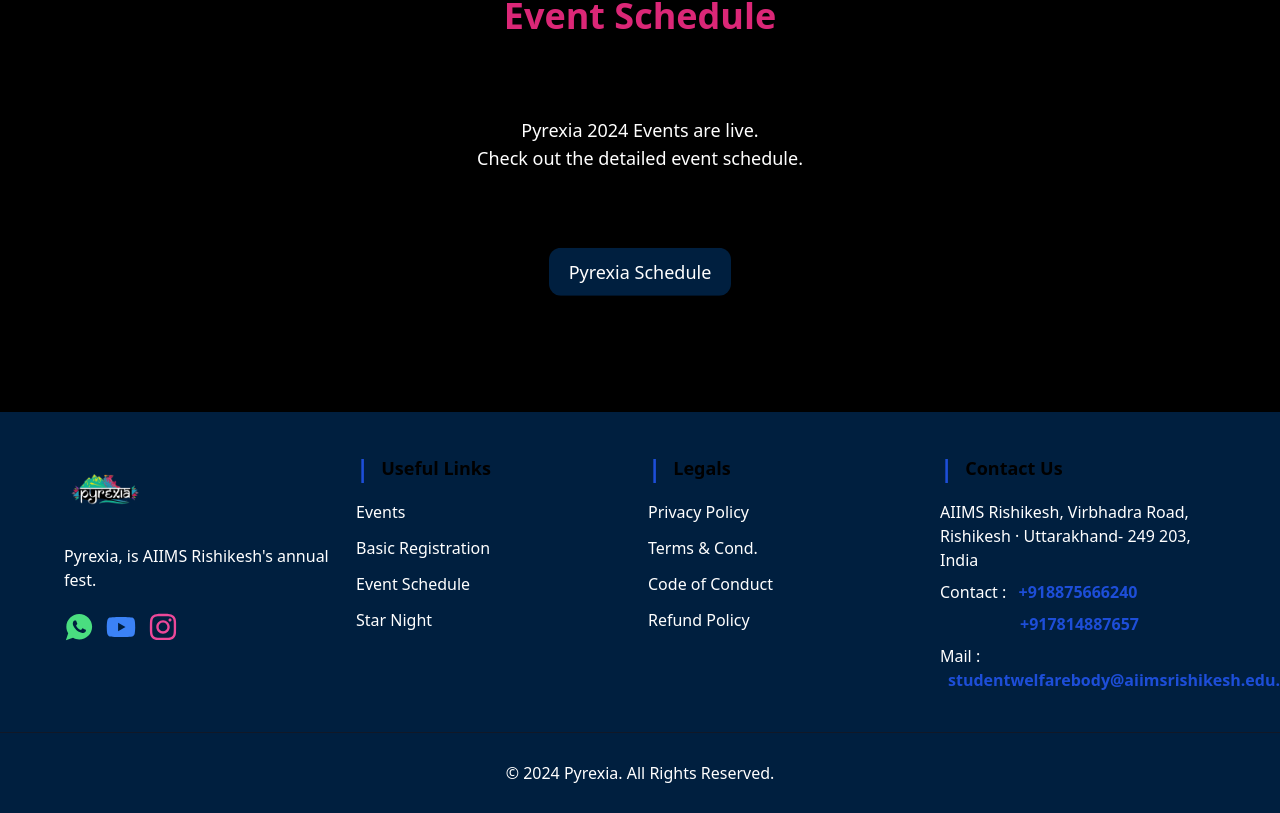
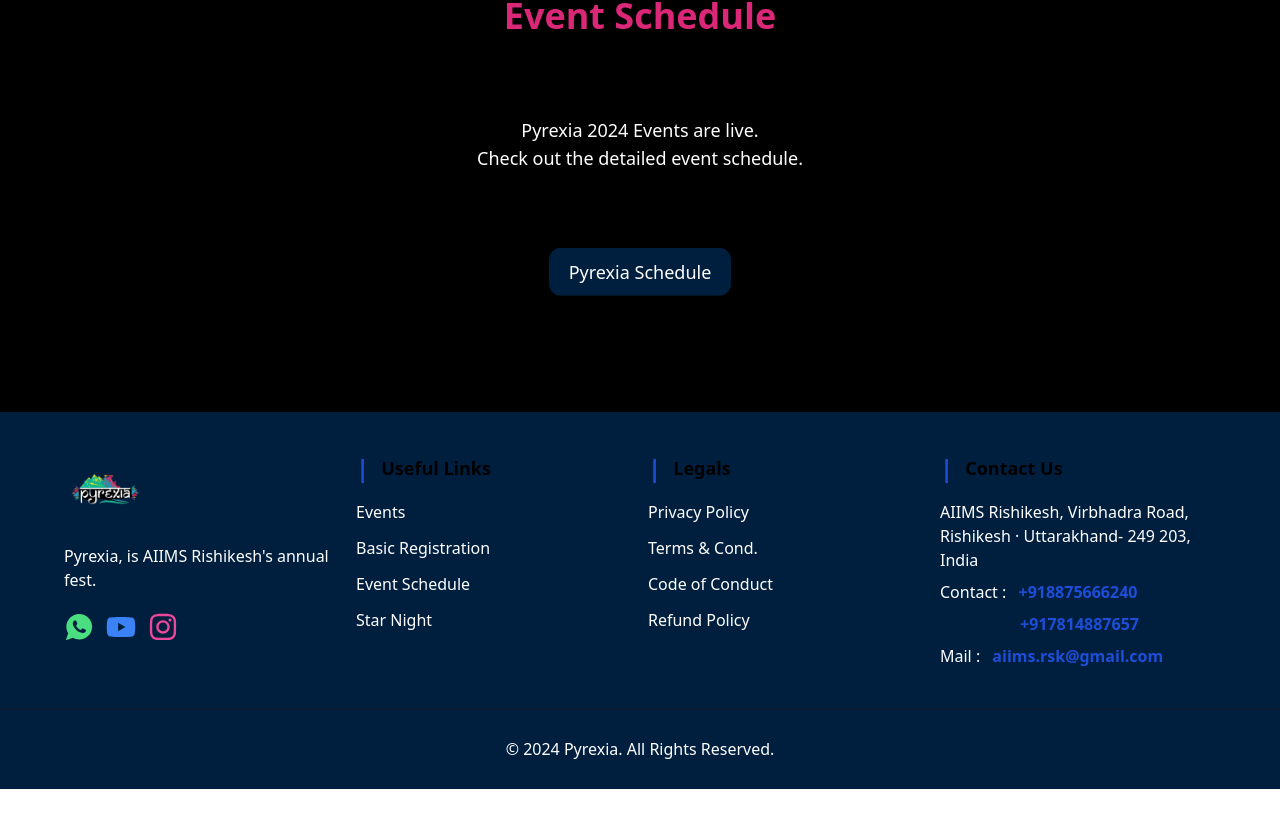
Before and after one commit to i-m-akash/Pyrexia-Frontend, a React (Create React App) app: page / in a window 1280 px wide. Shown: the part 3867-4680 px from the top of the page. After the commit the page ends 4656 px from the top, so only its background shows below. Built offline with nearby package versions, Linux system fonts and the light colour scheme; no server answers.

Commit message:
Update footer.js

```diff
--- a/src/components/footer.js
+++ b/src/components/footer.js
@@ -56,7 +56,7 @@
                     <p className='max-w-[16rem] pt-4 text text-white'>AIIMS Rishikesh, Virbhadra Road, Rishikesh · Uttarakhand- 249 203, India</p>
                     <p className='pt-2 text-white'>Contact : <a href="tel:+918875666240" className='text-blue-700 ml-2 font-semibold'>+918875666240</a></p>
                     <p className='pt-2'><a href="tel:+917814887657" className='text-blue-700 ml-20 font-semibold'>+917814887657</a></p>
-                    <p className='pt-2 text-white'>Mail : <a href="mailto:studentwelfarebody@aiimsrishikesh.edu.in" className='text-blue-700 ml-2 font-semibold'>studentwelfarebody@aiimsrishikesh.edu.in</a></p>
+                    <p className='pt-2 text-white'>Mail : <a href="mailto:aiims.rsk@gmail.com" className='text-blue-700 ml-2 font-semibold'>aiims.rsk@gmail.com</a></p>
                 </div>
 
             </div>
```
